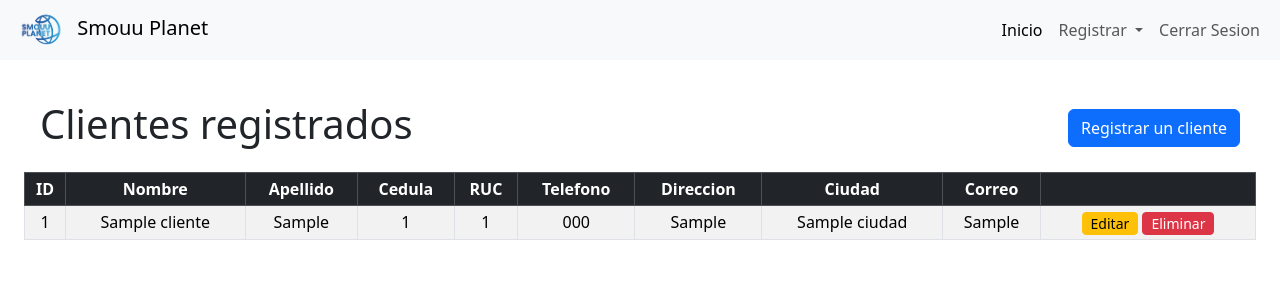
After one commit to fabribarttt/smouu_sistema, a Django app: page /read_client/ in a window 1280 px wide. The commit adds this page. Shown: the top 300 px of the page. Run offline with Django 5.2, Linux system fonts and the light colour scheme; a user stored in the database is signed in; tables that the repository leaves empty hold one stand-in row (values such as "Sample post"); some libraries are stand-ins or nearby versions.

Commit message:
crud clients

```diff
--- /dev/null
+++ b/smouu/templates/clients/delete_client.html
@@ -0,0 +1,17 @@
+<div class="modal" tabindex="-1" id="delete_client_{{ cliente.id }}">
+    <div class="modal-dialog">
+        <div class="modal-content">
+            <div class="modal-header">
+                <h5 class="modal-title">Eliminar</h5>
+                <button type="button" class="btn-close" data-bs-dismiss="modal" aria-label="Close"></button>
+            </div>
+            <div class="modal-body">
+                <p>Esta seguro que desea eliminar a {{ cliente.nombre }} {{ cliente.apellido }}</p>
+            </div>
+            <div class="modal-footer">
+                <button type="button" class="btn btn-secondary" data-bs-dismiss="modal">Cerrar</button>
+                <a href="{% url 'delete_client' cliente.id %}" class="btn btn-danger">Eliminar</a>
+            </div>
+        </div>
+    </div>
+</div>
--- /dev/null
+++ b/smouu/templates/clients/read_client.html
@@ -0,0 +1,56 @@
+{% extends 'base.html' %}
+
+{% block content %}
+
+{% if user.is_authenticated %}
+
+<div class="d-flex justify-content-between align-items-center m-3">
+    <h1>Clientes registrados</h1>
+    <a href="{% url 'create_client' %}" class="btn btn-primary">Registrar un cliente</a>
+</div>
+
+
+<table class="table table-striped table-hover table-bordered table-sm">
+    <thead class="table-dark text-center">
+        <tr>
+            <th scope="col">ID</th>
+            <th scope="col">Nombre</th>
+            <th scope="col">Apellido</th>
+            <th scope="col">Cedula</th>
+            <th scope="col">RUC</th>
+            <th scope="col">Telefono</th>
+            <th scope="col">Direccion</th>
+            <th scope="col">Ciudad</th>
+            <th scope="col">Correo</th>
+            <th scope="col"></th>
+        </tr>
+    </thead>
+    <tbody class="text-center">
+        {% if clientes %}
+        {% for cliente in clientes %}
+        <tr>
+            <td>{{ cliente.id }}</td>
+            <td>{{ cliente.nombre }}</td>
+            <td>{{ cliente.apellido }}</td>
+            <td>{{ cliente.cedula }}</td>
+            <td>{{ cliente.ruc }}</td>
+            <td>{{ cliente.telefono }}</td>
+            <td>{{ cliente.direccion }}</td>
+            <td>{{ cliente.ciudad }}</td>
+            <td>{{ cliente.correo }}</td>
+            <td><a href="{% url 'update_client' cliente.id %}" class="btn btn-sm btn-warning py-0">Editar</a>
+                <button class="btn btn-sm btn-danger py-0" data-bs-toggle="modal"
+                    data-bs-target="#delete_client_{{ cliente.id }}">Eliminar</button>
+            </td>
+        </tr>
+        {% include 'clients/delete_client.html'%}
+        {% endfor %}
+        {% endif %}
+    </tbody>
+</table>
+
+
+
+{% endif %}
+
+{% endblock %}
--- a/smouu/templates/navbar.html
+++ b/smouu/templates/navbar.html
@@ -26,7 +26,7 @@
                             Registrar
                         </a>
                         <ul class="dropdown-menu">
-                            <li><a class="dropdown-item" href="{% url 'register_client' %}">Cliente</a></li>
+                            <li><a class="dropdown-item" href="{% url 'read_client' %}">Cliente</a></li>
                             <li><a class="dropdown-item" href="#">Dispositivo</a></li>
                         </ul>
                     </li>
--- a/smouu/urls.py
+++ b/smouu/urls.py
@@ -2,8 +2,14 @@ from django.urls import path
 from . import views
 
 urlpatterns = [
+    # Login, Panel principal, Logout
     path("", views.login_view, name="login"),
     path("home/", views.home_view, name="home"),
     path("logout/", views.logout_view, name="logout"),
-    path("register_client/", views.register_client_view, name="register_client"),
+    # CRUD Clientes
+    path("create_client/", views.create_client_view, name="create_client"),
+    path("read_client/", views.read_client_view, name="read_client"),
+    path("update_client/<int:pk>", views.update_client_view, name="update_client"),
+    path("delete_client/<int:pk>", views.delete_client_view, name="delete_client"),
+    # CRUD Dispositivos
 ]
--- a/smouu/views.py
+++ b/smouu/views.py
@@ -2,6 +2,7 @@ from django.shortcuts import render, redirect
 from django.contrib.auth import authenticate, login, logout
 from django.contrib import messages
 from .forms import RegisterClientForm
+from .models import Cliente
 
 
 def login_view(request):
@@ -33,17 +34,53 @@ def home_view(request):
     return render(request, "home.html")
 
 
+# CRUD CLIENTES
 # Funcion para registrar los clientes renderiza el html y recibe un POST con los datos ingresados en el formulario y lo guarda en la base de datos
-def register_client_view(request):
+def create_client_view(request):
     if request.user.is_authenticated:
         form = RegisterClientForm(request.POST or None)
         if request.method == "POST":
             if form.is_valid():
                 form.save()
                 messages.success(request, "El cliente se ha registrado correctamente")
-                return redirect("home")
+                return redirect("read_client")
         else:
-            return render(request, "register_client.html", {"form": form})
+            return render(request, "clients/create_client.html", {"form": form})
     else:
         messages.error(request, "Debes de iniciar sesion")
         return redirect("login")
+
+
+# Funcion para visualizar los clientes ya registrados y renderiza el HTML
+def read_client_view(request):
+    clientes = Cliente.objects.all
+
+    return render(request, "clients/read_client.html", {"clientes": clientes})
+
+
+def update_client_view(request, pk):
+    if request.user.is_authenticated:
+        current_client = Cliente.objects.get(id=pk)
+        form = RegisterClientForm(request.POST or None, instance=current_client)
+        if form.is_valid():
+            form.save()
+            messages.success(request, "Los datos del cliente se actualizaron")
+            return redirect("read_client")
+        return render(request, "clients/update_client.html", {"form": form})
+    else:
+        messages.error(request, "Debes de iniciar sesion")
+        return redirect("login")
+
+
+def delete_client_view(request, pk):
+    if request.user.is_authenticated:
+        delete_it = Cliente.objects.get(id=pk)
+        delete_it.delete()
+        messages.success(request, "Se ha eliminado correctamente")
+        return redirect("read_client")
+    else:
+        messages.error(request, "Debes iniciar sesion")
+        return redirect("login")
+
+
+# CRUD Dispositivos
```
Also changed, not shown: smouu/templates/clients/create_client.html (added, +26 -0 lines), smouu/templates/clients/update_client.html (renamed from smouu/templates/register_client.html, +5 -7 lines).
